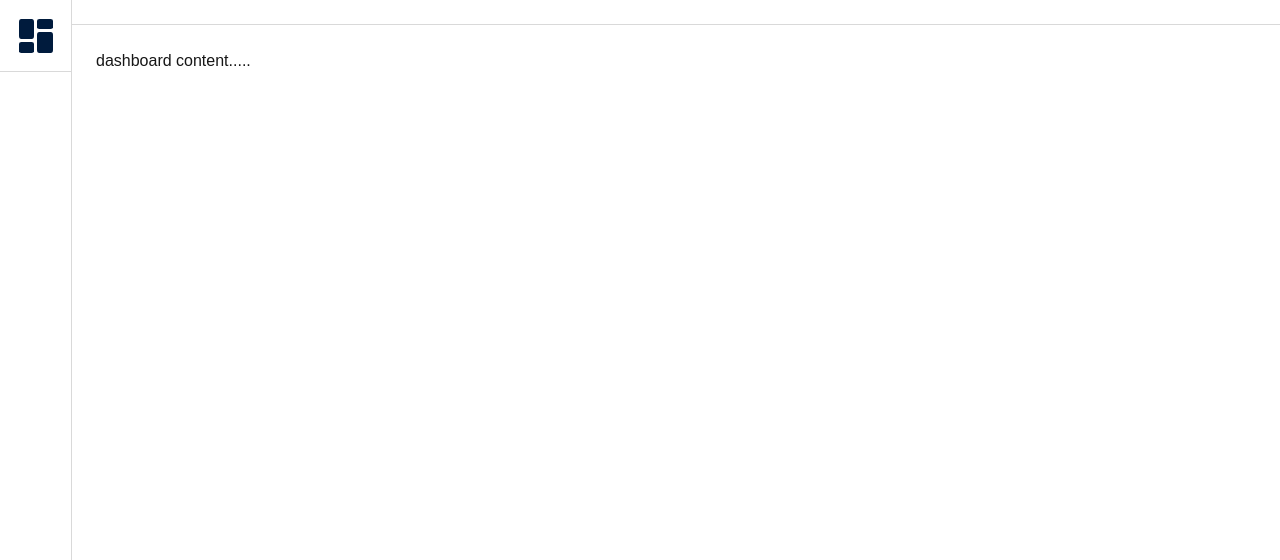
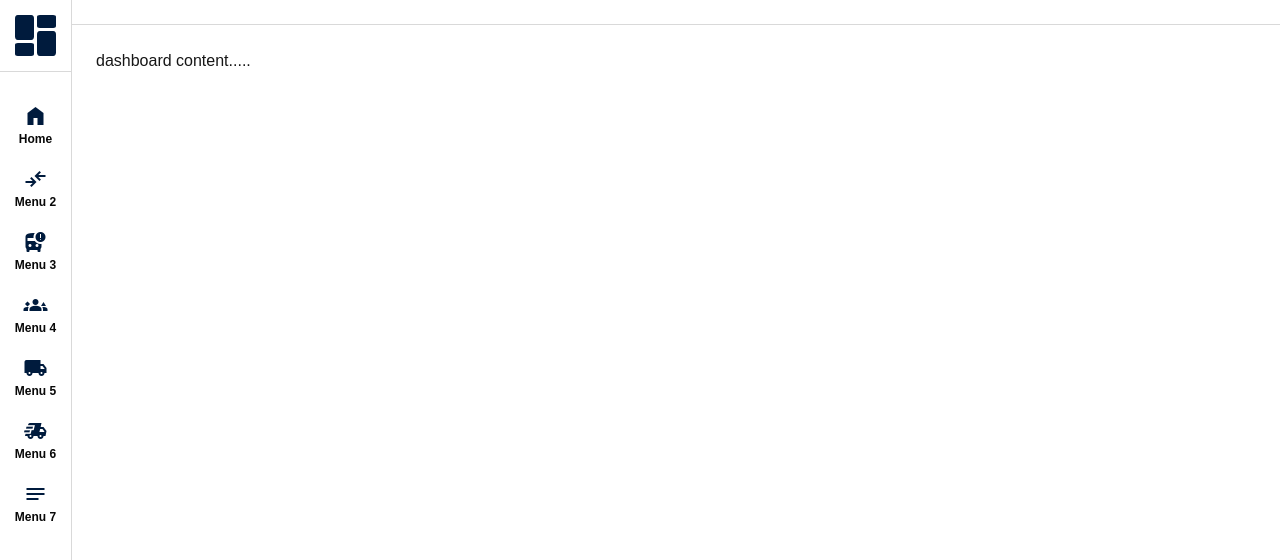
Before and after one commit to Rasmilan1/organia-ui-task-rasmilan, a Next.js app: page / in a window 1280 px wide. Shown: the top 560 px of the page. Built offline with nearby package versions, Linux system fonts and the light colour scheme.

Commit message:
#3, add basic sidebar component

```diff
--- a/src/app/layout.tsx
+++ b/src/app/layout.tsx
@@ -12,6 +12,7 @@ const geistMono = Geist_Mono({
   variable: "--font-geist-mono",
   subsets: ["latin"],
 });
+
 
 export const metadata: Metadata = {
   title: "Create Next App",
--- a/src/components/Sidebar.tsx
+++ b/src/components/Sidebar.tsx
@@ -1,12 +1,42 @@
 import Logo from "@/utils/Logo";
 
 export default function Sidebar() {
+  const menuItems = [
+    { icon: "home", label: "Home" },
+    { icon: "compare_arrows", label: "Menu 2" },
+    { icon: "bus_alert", label: "Menu 3" },
+    { icon: "groups_3", label: "Menu 4" },
+    { icon: "local_shipping", label: "Menu 5" },
+    { icon: "delivery_truck_speed", label: "Menu 6" },
+    { icon: "notes", label: "Menu 7" },
+  ];
+
   return (
     <aside className="w-18 min-h-screen bg-white flex flex-col items-center border-r border-[#D9D9D9]">
-      {/* logo */}
+      {/* Logo */}
       <div className="w-full h-18 flex items-center justify-center border-b border-[#D9D9D9] mb-6">
-        <Logo size={34} />
+        <Logo size={41} />
       </div>
+
+      {/* Menu Items */}
+      <nav className="flex flex-col gap-1 w-full items-center">
+        {menuItems.map((item, index) => (
+          <button
+            key={index}
+            className="flex flex-col items-center justify-center w-full py-2 text-[#001B3D] hover:bg-gray-100 transition-colors group"
+          >
+            <span
+              className="material-symbols-outlined text-[20px]"
+              style={{ fontVariationSettings: "'FILL' 1" }}
+            >
+              {item.icon}
+            </span>
+            <span className="font-lato text-[12px] text-[#080808] font-semibold leading-tight mt-1">
+              {item.label}
+            </span>
+          </button>
+        ))}
+      </nav>
     </aside>
   );
 }
```
